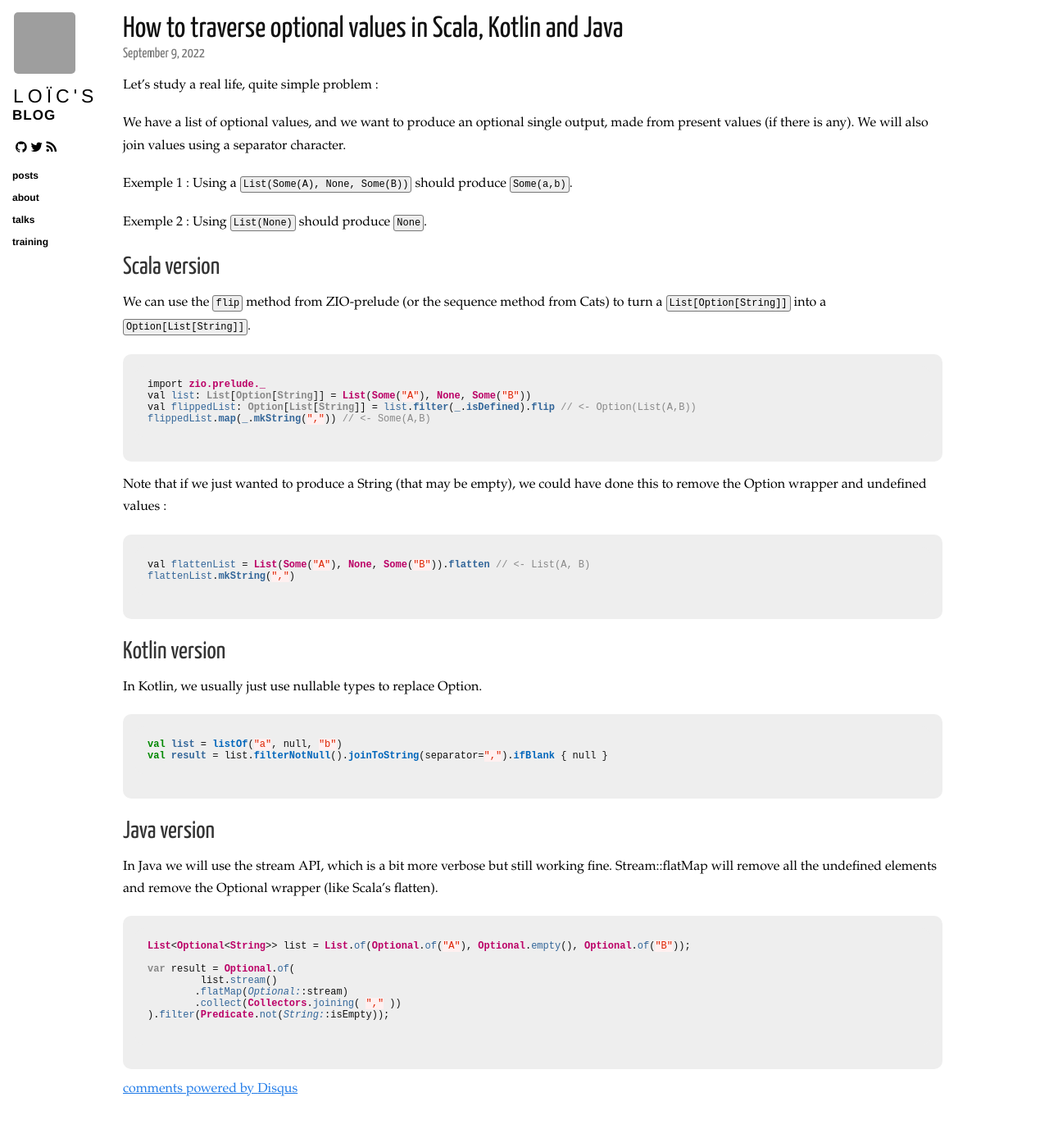
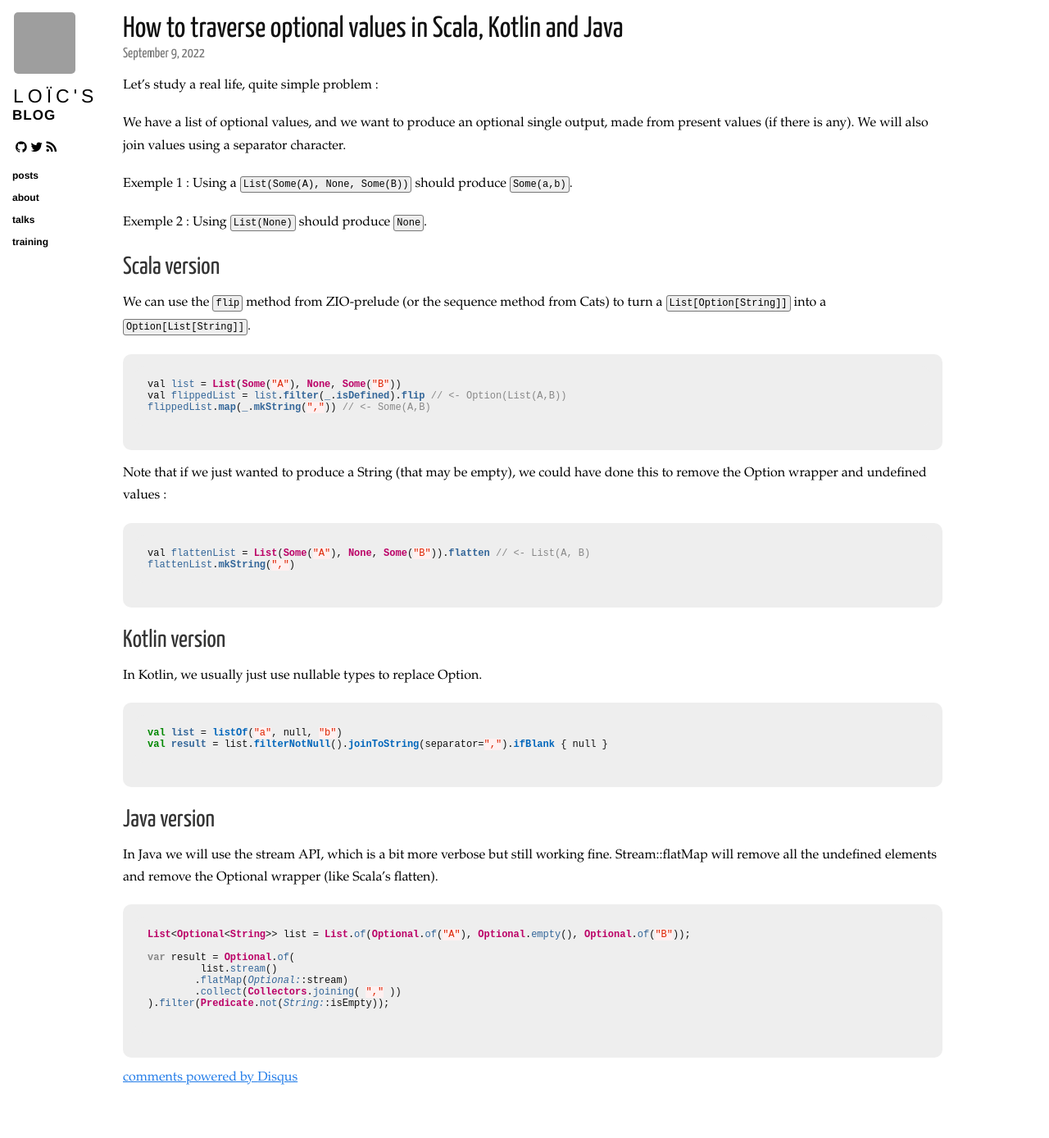
Before and after one commit to loicdescotte/loicdescotte.github.io, a Jekyll site: the page built from _posts/2022-09-09-traverse-optional-values.md, in a window 1280 px wide. Shown: the whole page at 82% size. Built offline with Jekyll 4.4.1, drawn with Linux system fonts in a browser that asks for light colours; nearby versions of some CDN libraries; comment, search, counter and statistics services are not loaded; grey boxes are pictures that could not be loaded.

Commit message:
Update 2022-09-09-traverse-optional-values.md

````diff
--- a/_posts/2022-09-09-traverse-optional-values.md
+++ b/_posts/2022-09-09-traverse-optional-values.md
@@ -25,9 +25,8 @@ Exemple 2 : Using `List(None)` should produce `None`.
 We can use the `flip` method from ZIO-prelude (or the sequence method from Cats) to turn a `List[Option[String]]` into a `Option[List[String]]`.
 
 ```scala
-import zio.prelude._
-val list: List[Option[String]] = List(Some("A"), None, Some("B"))
-val flippedList: Option[List[String]] = list.filter(_.isDefined).flip // <- Option(List(A,B))
+val list = List(Some("A"), None, Some("B"))
+val flippedList = list.filter(_.isDefined).flip // <- Option(List(A,B))
 flippedList.map(_.mkString(",")) // <- Some(A,B)
 ```
 
````
